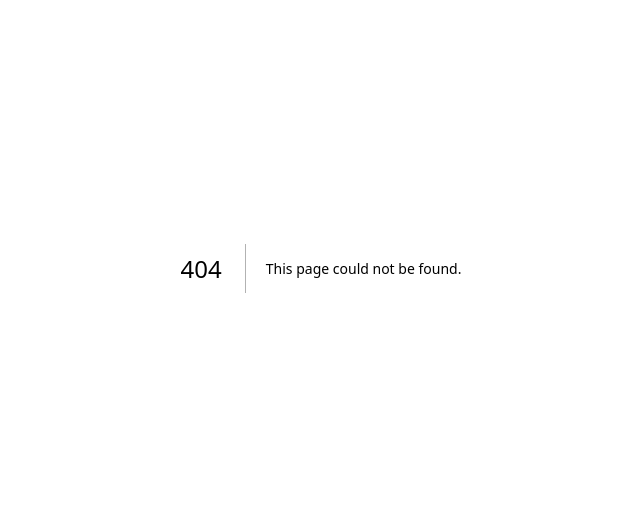
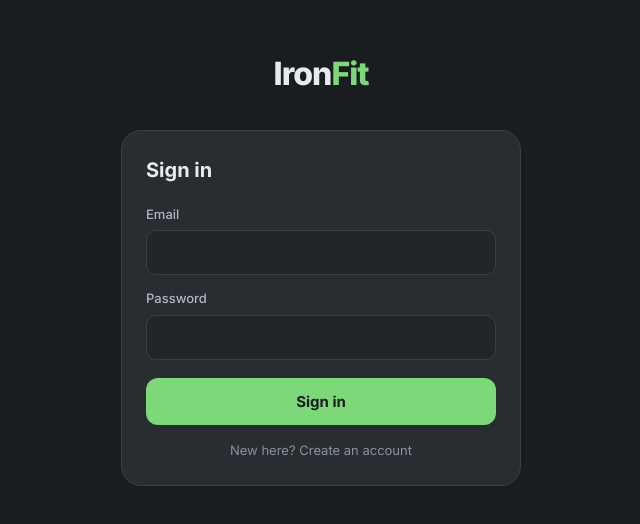
Before and after one commit to BenIDS/IronFit, a Next.js app: page /login in a window 1280 px wide. Before the commit this address had no page. Shown: the part 132-656 px from the top of the page, without its empty margins (319-959 px from the left). Built offline with nearby package versions, Linux system fonts and the light colour scheme.

Commit message:
restore: login page.tsx

```diff
--- /dev/null
+++ b/app/login/page.tsx
@@ -0,0 +1,141 @@
+"use client";
+
+import { useState, Suspense } from "react";
+import { useRouter, useSearchParams } from "next/navigation";
+import Link from "next/link";
+import { supabaseBrowser } from "@/lib/supabase-browser";
+
+function LoginForm() {
+  const router = useRouter();
+  const searchParams = useSearchParams();
+  const [email, setEmail] = useState("");
+  const [password, setPassword] = useState("");
+  const [isSignup, setIsSignup] = useState(searchParams.get("mode") === "signup");
+  const [loading, setLoading] = useState(false);
+  const [error, setError] = useState<string | null>(null);
+  const [info, setInfo] = useState<string | null>(null);
+
+  const submit = async (e: React.FormEvent) => {
+    e.preventDefault();
+    setError(null);
+    setInfo(null);
+    setLoading(true);
+    const supabase = supabaseBrowser();
+    try {
+      if (isSignup) {
+        const { error } = await supabase.auth.signUp({ email, password });
+        if (error) throw error;
+        setInfo("Check your email to confirm your account, then sign in.");
+        setIsSignup(false);
+      } else {
+        const { error } = await supabase.auth.signInWithPassword({ email, password });
+        if (error) throw error;
+        router.push("/dashboard");
+        router.refresh();
+      }
+    } catch (err: any) {
+      setError(err.message || "Something went wrong");
+    } finally {
+      setLoading(false);
+    }
+  };
+
+  return (
+    <form onSubmit={submit} style={{
+      background: "#282D31",
+      border: "1px solid #3A4046",
+      borderRadius: 20,
+      padding: 24,
+      width: "100%",
+      maxWidth: 400,
+    }}>
+      <div style={{ fontSize: 20, fontWeight: 700, marginBottom: 20 }}>
+        {isSignup ? "Create account" : "Sign in"}
+      </div>
+
+      <div style={{ marginBottom: 14 }}>
+        <label style={{ fontSize: 13, color: "#B0B7BE", fontWeight: 500, display: "block", marginBottom: 6 }}>Email</label>
+        <input
+          type="email"
+          required
+          value={email}
+          onChange={e => setEmail(e.target.value)}
+          style={{
+            background: "#22262A", border: "1px solid #3A4046", borderRadius: 10,
+            color: "#E8EAED", fontSize: 15, padding: "12px 14px", width: "100%",
+            boxSizing: "border-box",
+          }}
+        />
+      </div>
+
+      <div style={{ marginBottom: 18 }}>
+        <label style={{ fontSize: 13, color: "#B0B7BE", fontWeight: 500, display: "block", marginBottom: 6 }}>Password</label>
+        <input
+          type="password"
+          required
+          minLength={6}
+          value={password}
+          onChange={e => setPassword(e.target.value)}
+          style={{
+            background: "#22262A", border: "1px solid #3A4046", borderRadius: 10,
+            color: "#E8EAED", fontSize: 15, padding: "12px 14px", width: "100%",
+            boxSizing: "border-box",
+          }}
+        />
+      </div>
+
+      {error && (
+        <div style={{ background: "#E8877C22", color: "#E8877C", padding: 10, borderRadius: 8, fontSize: 13, marginBottom: 14 }}>
+          {error}
+        </div>
+      )}
+      {info && (
+        <div style={{ background: "#7DD87A22", color: "#7DD87A", padding: 10, borderRadius: 8, fontSize: 13, marginBottom: 14 }}>
+          {info}
+        </div>
+      )}
+
+      <button type="submit" disabled={loading} style={{
+        background: "#7DD87A", color: "#1A1D1F", border: "none",
+        borderRadius: 12, padding: "14px", fontSize: 15, fontWeight: 700,
+        width: "100%", opacity: loading ? 0.6 : 1, cursor: loading ? "not-allowed" : "pointer",
+      }}>
+        {loading ? "…" : (isSignup ? "Create account" : "Sign in")}
+      </button>
+
+      <button
+        type="button"
+        onClick={() => { setIsSignup(!isSignup); setError(null); setInfo(null); }}
+        style={{
+          background: "transparent", color: "#8B9299", border: "none",
+          fontSize: 13, marginTop: 16, width: "100%", textAlign: "center", cursor: "pointer",
+        }}
+      >
+        {isSignup ? "Already have an account? Sign in" : "New here? Create an account"}
+      </button>
+    </form>
+  );
+}
+
+export default function LoginPage() {
+  return (
+    <main style={{
+      minHeight: "100vh",
+      background: "#1A1D1F",
+      color: "#E8EAED",
+      display: "flex",
+      flexDirection: "column",
+      alignItems: "center",
+      justifyContent: "center",
+      padding: "40px 24px",
+    }}>
+      <Link href="/" style={{ marginBottom: 32, fontSize: 32, fontWeight: 800, letterSpacing: -1, textDecoration: "none", color: "inherit" }}>
+        Iron<span style={{ color: "#7DD87A" }}>Fit</span>
+      </Link>
+
+      <Suspense fallback={<div style={{ color: "#8B9299", fontSize: 14 }}>Loading…</div>}>
+        <LoginForm />
+      </Suspense>
+    </main>
+  );
+}
```
